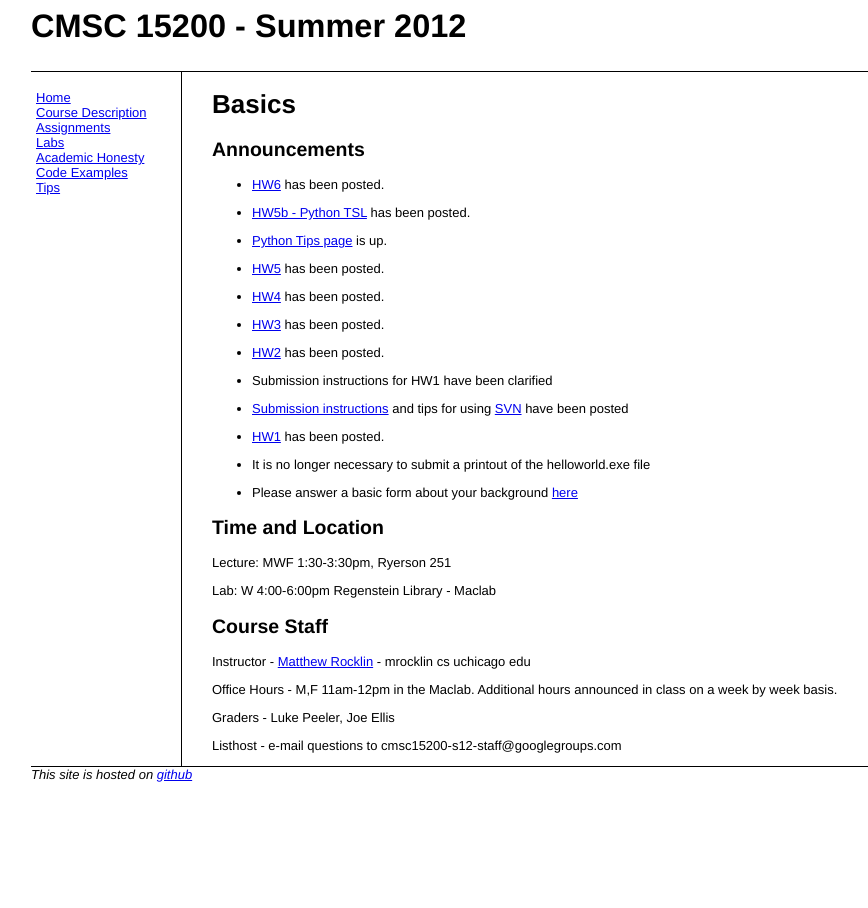
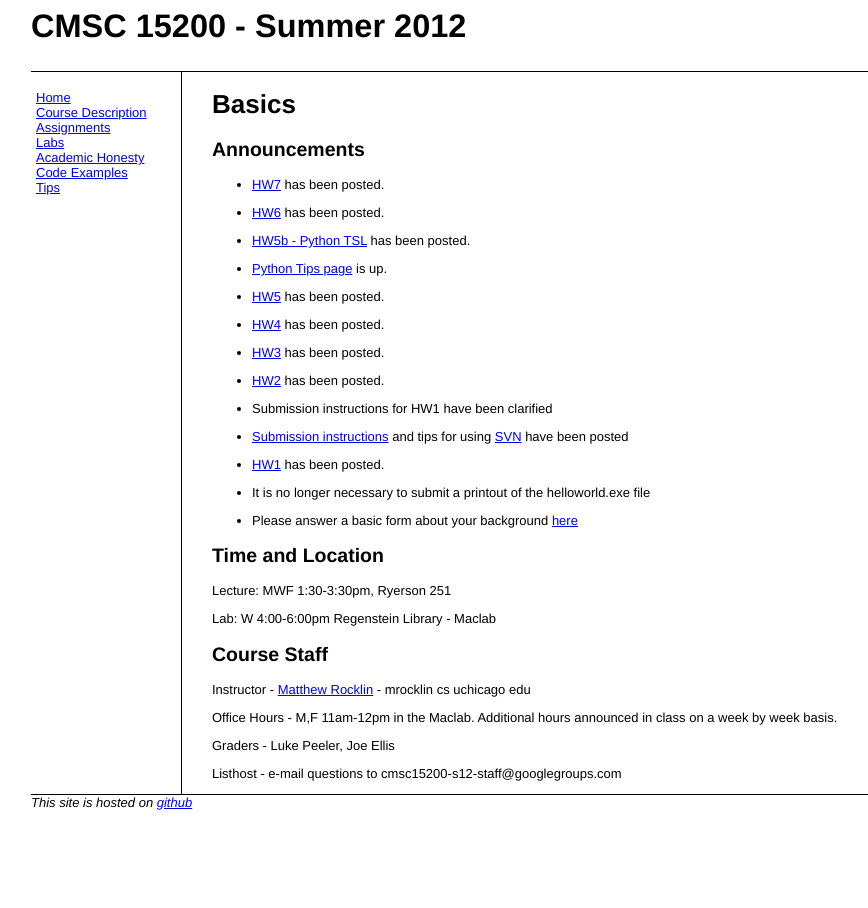
Before and after one commit to mrocklin/cmsc15200, a Jekyll site: the page built from index.md, in a window 1280 px wide. Shown: the whole page, without its empty margins (129-997 px from the left). Built offline with Jekyll 4.4.1, drawn with Linux system fonts in a browser that asks for light colours; Markdown is read by kramdown in place of the engine named in the settings.

Commit message:
hw7 annoucement

```diff
--- a/index.md
+++ b/index.md
@@ -5,6 +5,8 @@ title: Basics
 
 Announcements
 -------------
+
+* [HW7](assignments/hw6/index.html) has been posted.
 
 * [HW6](assignments/hw6/index.html) has been posted.
 
```
